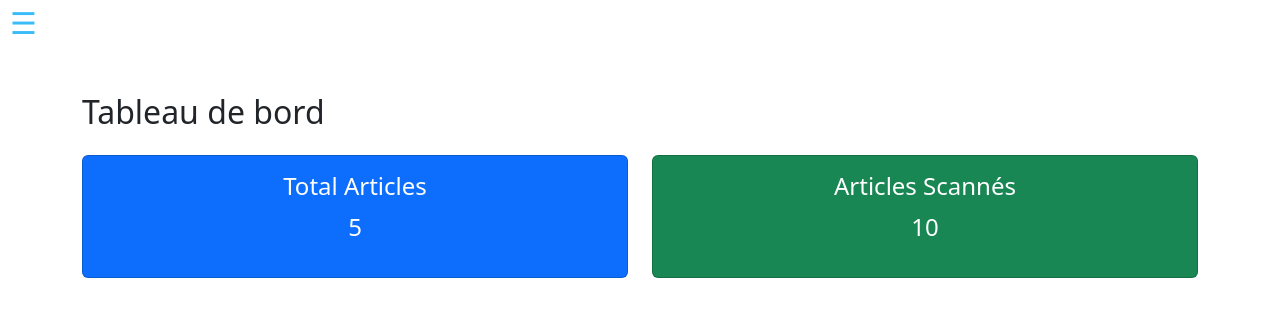
After one commit to maryamlafriki-rgb/stockscan, a PHP site: page /pages/tableau_de_bord.php in a window 1280 px wide. The commit adds this page. Shown: the top 317 px of the page. Run offline with PHP 8.4, Linux system fonts and the light colour scheme; a user stored in the database is signed in; data comes from the database, SQL or seed files in the repository.

Commit message:
MISE A JOUR DE MENU

```diff
--- a/StockScan/includes/header.php
+++ b/StockScan/includes/header.php
@@ -2,43 +2,128 @@
 <html>
 <head>
     <title>StockScan</title>
-    <!-- Bootstrap CSS -->
     <link href="https://cdn.jsdelivr.net/npm/bootstrap@5.3.2/dist/css/bootstrap.min.css" rel="stylesheet">
-    <!-- Custom CSS -->
     <style>
-        /* Change navbar background and text */
-        .navbar {
-            background-color: #0a1f2f !important; /* Dodger Blue */
+        body {
+            font-family: 'Segoe UI', Arial, sans-serif;
+            background: #f0f2f5;
+            margin: 0;
         }
-        .navbar-brand {
+
+        /* Sidebar */
+        .sidebar {
+            height: 100vh;
+            width: 220px;
+            position: fixed;
+            top: 0;
+            left: -220px; /* caché par défaut */
+            background-color: #0a1f2f;
+            padding-top: 20px;
+            display: flex;
+            flex-direction: column;
+            transition: left 0.3s;
+            z-index: 1000;
+        }
+
+        .sidebar a {
+            color: #fff;
+            padding: 12px 20px;
+            text-decoration: none;
+            display: block;
+            font-weight: 600;
+            transition: 0.2s;
+        }
+
+        .sidebar a:hover {
+            background-color: #084298;
+            border-radius: 5px;
+        }
+
+        .sidebar .brand {
+            font-size: 24px;
             font-weight: bold;
-            color: #fff !important;
+            text-align: center;
+            margin-bottom: 20px;
+            color: #38bdf8;
+        }
 
+        .sidebar .close-btn {
+            font-size: 25px;
+            color: #fff;
+            text-align: right;
+            padding: 0 20px;
+            cursor: pointer;
+            margin-bottom: 10px;
         }
-        /* Change Logout button color */
-        .btn-danger {
-            background-color: #ff6347; /* Tomato red */
+
+        .btn-logout {
+            margin-top: auto;
+            margin-bottom: 20px;
+            background-color: #ff6347;
+            color: #fff;
             border: none;
+            font-weight: 600;
         }
-        .btn-danger:hover {
+
+        .btn-logout:hover {
             background-color: #e5533c;
         }
-        /* Optional: Add some padding to container */
-        .container.mt-4 {
+
+        /* Content area */
+        .content {
+            margin-left: 0;
             padding: 20px;
-            background-color: #f8f9fa; /* light grey background */
-            border-radius: 8px;
+            transition: margin-left 0.3s;
+        }
+
+        /* Hamburger button */
+        .hamburger {
+            font-size: 30px;
+            cursor: pointer;
+            color: #38bdf8;
+            margin: 10px;
+        }
+
+        .hamburger:hover {
+            color: #0d6efd;
+        }
+
+        /* Quand la sidebar est ouverte */
+        .sidebar.show {
+            left: 0;
+        }
+
+        .content.shift {
+            margin-left: 220px;
         }
     </style>
 </head>
 <body>
-    <nav class="navbar navbar-dark">
-        <div class="container">
-            <a class="navbar-brand">StockScan</a>
-            <a href="login.php" class="btn btn-danger">Logout</a>
-        </div>
-    </nav>
 
+<!-- Hamburger -->
+<span class="hamburger" onclick="toggleSidebar()">&#9776;</span>
+
+<!-- Sidebar -->
+<div class="sidebar" id="sidebar">
+    <div class="close-btn" onclick="toggleSidebar()">×</div>
+    <div class="brand">StockScan</div>
+    <a href="articles.php">Articles</a>
+    <a href="tableau_de_bord.php">Tableau de bord</a>
+    <a href="ajouter_article.php">Ajouter Article</a>
+    <a href="login.php" class="btn btn-logout">Logout</a>
+</div>
+
+<!-- Content -->
+
+
+<script>
+    function toggleSidebar() {
+        const sidebar = document.getElementById('sidebar');
+        const content = document.getElementById('content');
+        sidebar.classList.toggle('show');
+        content.classList.toggle('shift');
+    }
+</script>
 
 </body>
 </html>
--- /dev/null
+++ b/StockScan/pages/tableau_de_bord.php
@@ -0,0 +1,42 @@
+<?php
+include "../includes/auth.php";
+include "../includes/header.php";
+include "../config/database.php";
+?>
+<?php
+// Nombre total d'articles stockés
+$stmt1 = $conn->prepare("SELECT COUNT(*) as total_articles FROM articles");
+$stmt1->execute();
+$total_articles = $stmt1->fetch()['total_articles'];
+
+// Nombre d'articles scannés
+$stmt2 = $conn->prepare("SELECT SUM(quantite_stock) as total_scannes FROM articles");
+$stmt2->execute();
+$total_scannes = $stmt2->fetch()['total_scannes'];
+?>
+<!DOCTYPE html>
+<html>
+<head>
+    <title>Tableau de bord</title>
+    <link href="https://cdn.jsdelivr.net/npm/bootstrap@5.3.2/dist/css/bootstrap.min.css" rel="stylesheet">
+</head>
+<body>
+<div class="container mt-5">
+    <h2>Tableau de bord</h2>
+    <div class="row mt-4">
+        <div class="col-md-6">
+            <div class="card text-center bg-primary text-white p-3">
+                <h4>Total Articles</h4>
+                <p style="font-size:24px;"><?= $total_articles ?></p>
+            </div>
+        </div>
+        <div class="col-md-6">
+            <div class="card text-center bg-success text-white p-3">
+                <h4>Articles Scannés</h4>
+                <p style="font-size:24px;"><?= $total_scannes ?></p>
+            </div>
+        </div>
+    </div>
+</div>
+</body>
+</html>
```
